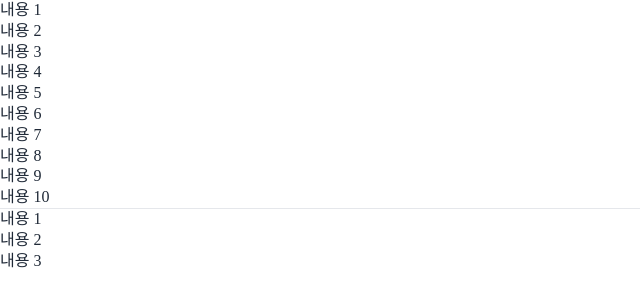
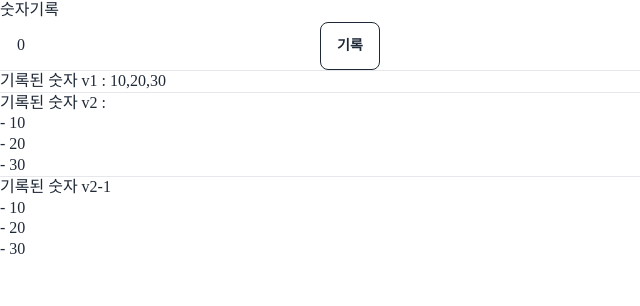
Before and after one commit to NewBean0312/react-proj, a React (Create React App) app: page / in a window 1280 px wide. Shown: the top 306 px of the page, without its empty margins (0-640 px from the left). Built offline with nearby package versions, Linux system fonts and the light colour scheme; a web font is replaced by a local one.

Commit message:
기록된 숫자들을 리스트 형태로 출력

```diff
--- a/src/App.js
+++ b/src/App.js
@@ -8,26 +8,14 @@ import NoRecord from "./NoRecord"
 import "./App.css" ;
 
 function App() {
-  const nums = [1, 2, 3, 4, 5, 6, 7, 8, 9, 10];
-  const arr = nums.map((el, index) => <li key={index}>내용 {el}</li>)
-  // const arr = [<li>내용 1</li>, <li>내용 2</li>, <li>내용 3</li>];
 
   return (
     <>
       {/* <StopWatch />
       <NumberCounter />
       <Popup />
-      <ProdList className="container mx-auto"/>
-      <NoRecord /> */}
-      <ul>
-        {arr}
-      </ul>
-      <hr />
-      <ul>
-        <li>내용 1</li>
-        <li>내용 2</li>
-        <li>내용 3</li>
-      </ul>
+      <ProdList className="container mx-auto"/> */}
+      <NoRecord />
     </>
   );
 }
--- a/src/NoRecord.js
+++ b/src/NoRecord.js
@@ -2,10 +2,12 @@ import React, {useState} from "react"
 
 function NoRecord() {
   const [no, setNo] = useState(0);
-  const [recordNos, setRecordNos] = useState([]);
+  const [recordNos, setRecordNos] = useState([10, 20, 30]);
   const saveNo = () => {
     setRecordNos([...recordNos, no]);
   };
+
+  const li = recordNos.map((el, index) => <li key={index}>- {el}</li>)
 
   return (
     <>
@@ -13,7 +15,14 @@ function NoRecord() {
       <input type="number" value={no} onChange={(e) => setNo(e.target.valueAsNumber)} className="input w-full max-w-xs" />
       <button type="button" onClick={saveNo} className="btn btn-outline">기록</button>
       <hr />
-      기록된 숫자 : [{recordNos.join(',')}]
+      <h1>기록된 숫자 v1 : {recordNos.join(',')}</h1>
+      <hr />
+      <h1>기록된 숫자 v2 : <ul>{li}</ul></h1>
+      <hr />
+      <h1>기록된 숫자 v2-1 </h1>
+      <ul>
+          {recordNos.map((el, index) => (<li key={index}>- {el}</li>))}
+      </ul>
     </>
   );
 }
```
